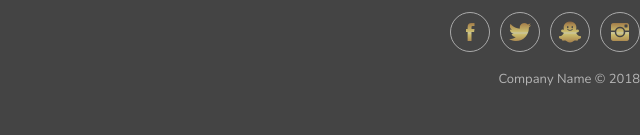
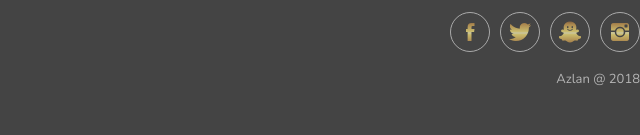
Before and after one commit to azlanajju/azlan, a plain HTML site: page index.html in a window 1280 px wide. Shown: the part 2371-2506 px from the top of the page, 640-1280 px from the left. Drawn offline with nearby package versions, Linux system fonts and the light colour scheme; a web font is replaced by a local one.

Commit message:
Update index.html

```diff
--- a/index.html
+++ b/index.html
@@ -240,7 +240,7 @@
                     </div>
 
                     <div class="col-lg-3 item social"><a href="#"><i class="icon ion-social-facebook"></i></a><a href="#"><i class="icon ion-social-twitter"></i></a><a href="#"><i class="icon ion-social-snapchat"></i></a><a href="#"><i class="icon ion-social-instagram"></i></a>
-                        <p class="copyright">Company Name © 2018</p>
+                        <p class="copyright"> Azlan @ 2018</p>
                     </div>
                 </div>
             </div>
```
